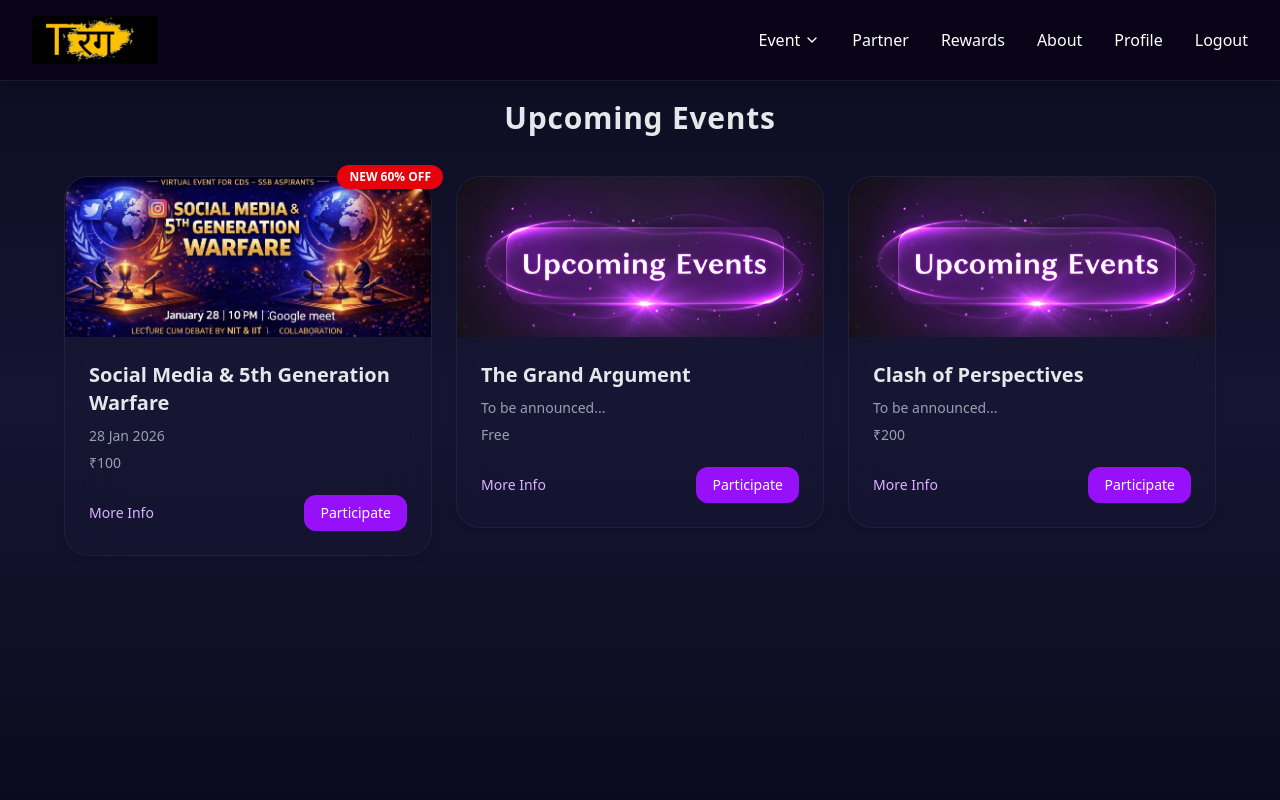
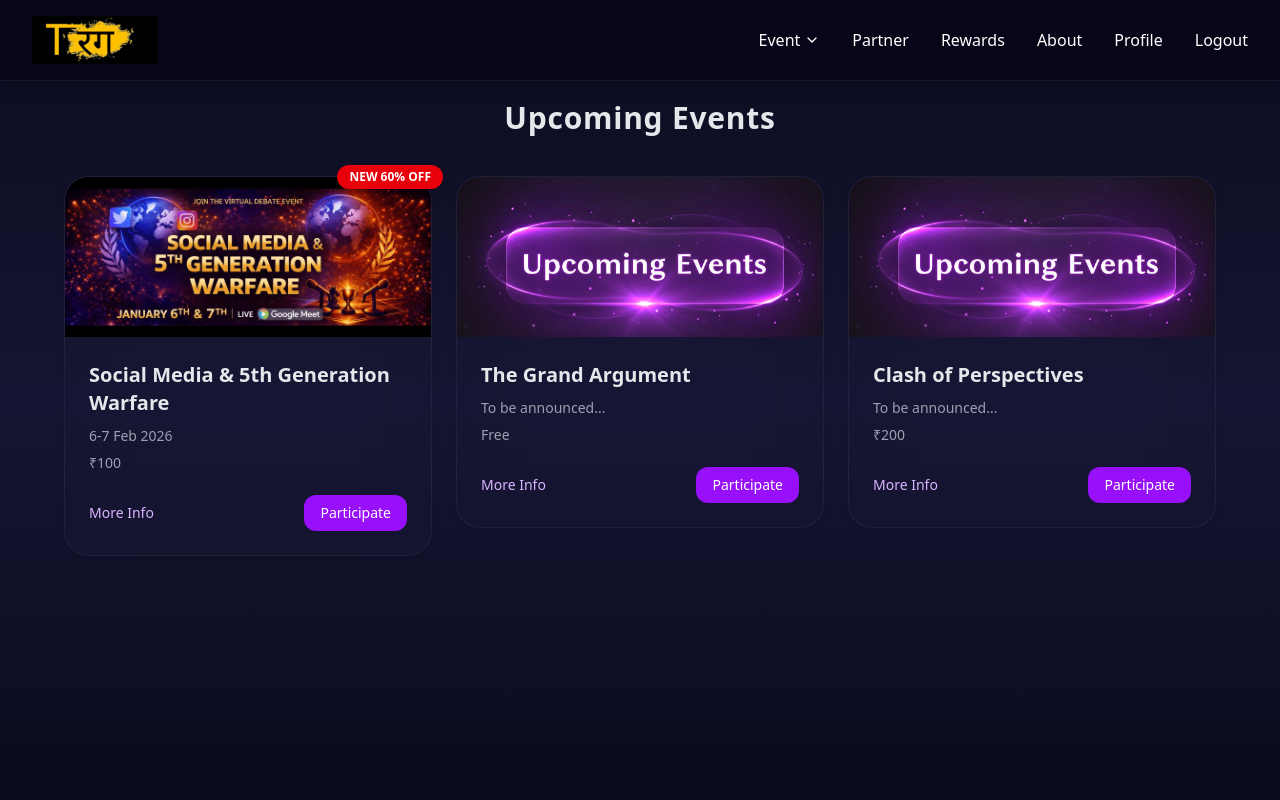
Before and after one commit to Satyam0000000/Tarang_Frontend, a React (Vite) app: page /UpcomingEvents in a window 1280 px wide. Shown: the top 800 px of the page. Built offline with nearby package versions, Linux system fonts and the light colour scheme; no server answers; sample sign-in values are in the browser's storage.

Commit message:
added event 7feb

```diff
--- a/src/pages/UpcomingEvents.jsx
+++ b/src/pages/UpcomingEvents.jsx
@@ -3,22 +3,22 @@ import React, { useState, useEffect } from "react";
 import { motion, AnimatePresence } from "framer-motion";
 import { useNavigate } from "react-router-dom";
 import UpcomingEventsImg from "../assets/UpComingevent/UpcomingEvents.png";
-import Jan28EventImg from "../assets/Debate/28_Jan_Event.png"
+import Feb7EventImg from "../assets/Debate/Feb_7_event.png"
 const eventsData = [
   {
     id: 1,
     title: "Social Media & 5th Generation Warfare",
-    date: "28 Jan 2026",
+    date: "6-7 Feb 2026",
     entryFee: "₹100",
     time: "10:00 PM onwards",
     mode: "Online (Google Meet)",
-    prize: "Domino's coupon",
+    prize: "Domino's coupon and 2x Prize",
     description:
       "A online debate initiative that sharpens thinking, expression, and officer-like communication for CDS–SSB aspirants and all students who want's improvement through real-time discussions. Designed to mirror SSB discussion & psychological scenarios, helping participants build confidence. ",
-    image:Jan28EventImg,
+    image:Feb7EventImg,
     isNew: true,
     eventLink: "https://meet.google.com/txt-zgbk-kjp",
-    brochure: '/Brochure/Jan_28_Brochure.pdf',
+    brochure: '/Brochure/Feb_7_Brochure.pdf',
   },
   {
     id: 2,
```
Also changed, not shown: src/assets/Debate/Feb_7_event.png (added), 1 other file (tests, documents, lock files or other folders).
